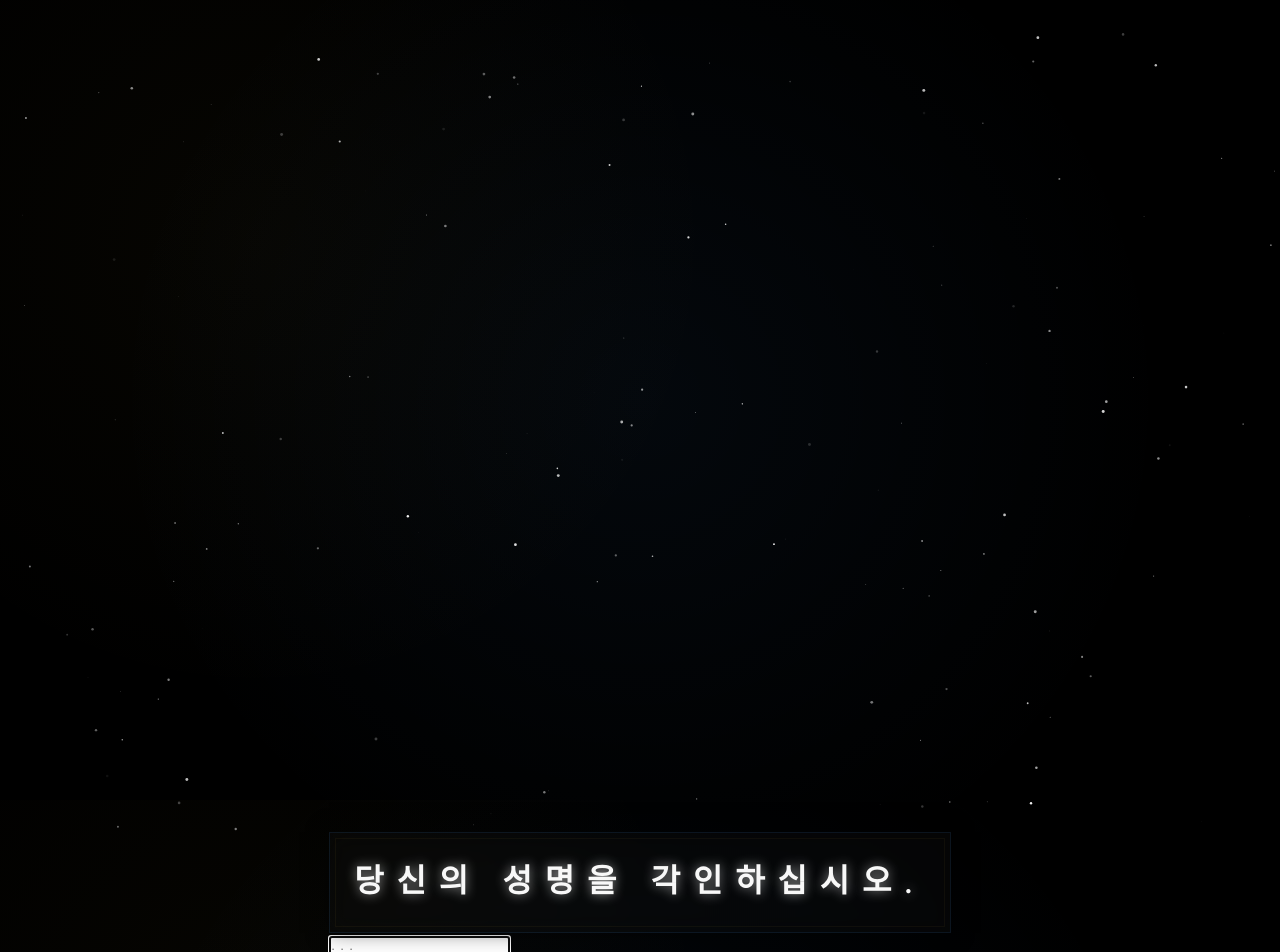
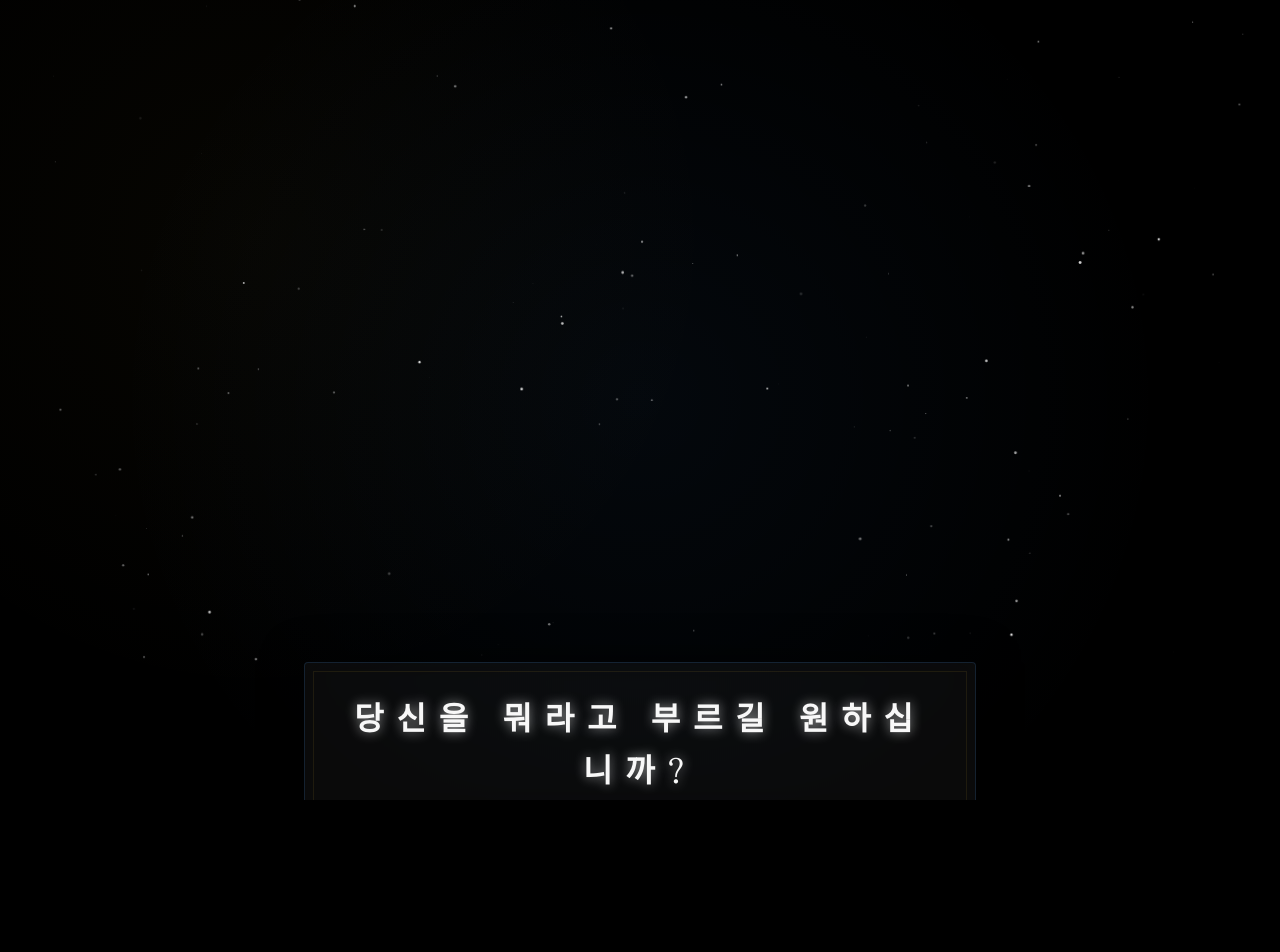
Before and after one commit to Lolololotus/Prism-Arcana_restart, a Next.js app: page / in a window 1280 px wide. Shown: the top 952 px of the page. After the commit the page ends 800 px from the top, so only its background shows below. Built offline with nearby package versions, Linux system fonts and the light colour scheme.

Commit message:
Polish: Apply user-provided text refinements for warmer ritual tone

```diff
--- a/app/globals.css
+++ b/app/globals.css
@@ -30,6 +30,80 @@ body {
     height: 100vh;
 }
 
+/* Utility Classes (Restored) */
+.flex {
+    display: flex;
+}
+
+.flex-col {
+    flex-direction: column;
+}
+
+.items-center {
+    align-items: center;
+}
+
+.justify-center {
+    justify-content: center;
+}
+
+.text-center {
+    text-align: center;
+}
+
+.z-10 {
+    z-index: 10;
+}
+
+.overflow-hidden {
+    overflow: hidden;
+}
+
+.w-full {
+    width: 100%;
+}
+
+.max-w-md {
+    max-width: 28rem;
+}
+
+.max-w-lg {
+    max-width: 32rem;
+}
+
+.max-w-2xl {
+    max-width: 42rem;
+}
+
+.max-w-3xl {
+    max-width: 48rem;
+}
+
+.max-w-4xl {
+    max-width: 56rem;
+}
+
+.mb-12 {
+    margin-bottom: 3rem;
+}
+
+.mt-12 {
+    margin-bottom: 3rem;
+}
+
+.mt-8 {
+    margin-top: 2rem;
+}
+
+.px-4 {
+    padding-left: 1rem;
+    padding-right: 1rem;
+}
+
+.gap-8 {
+    gap: 2rem;
+}
+
 .tracking-widest {
     letter-spacing: 0.4em;
 }
@@ -52,22 +126,14 @@ body {
     background: rgba(0, 0, 0, 0.2);
 }
 
-.celestial-frame::before {
-    content: '';
-    position: absolute;
-    inset: -5px;
-    border: 1px solid rgba(74, 158, 255, 0.15);
-    pointer-events: none;
-}
-
 /* Archway Design */
 .sanctuary-arch {
     position: relative;
     width: 100%;
     max-width: 450px;
-    min-height: 50vh;
-    border-top-left-radius: 200px;
-    border-top-right-radius: 200px;
+    height: 55vh;
+    border-top-left-radius: 225px;
+    border-top-right-radius: 225px;
     border: 1px solid rgba(212, 175, 55, 0.3);
     padding: 20px;
     display: flex;
@@ -80,22 +146,23 @@ body {
 
 /* Glass Blueprint Panel */
 .glass-blueprint {
-    background: rgba(255, 255, 255, 0.02);
+    background: rgba(255, 255, 255, 0.04);
     backdrop-filter: blur(12px);
-    border: 1px solid rgba(74, 158, 255, 0.1);
+    border: 1px solid rgba(74, 158, 255, 0.15);
     position: relative;
-    padding: 1.5rem;
-    box-shadow: 0 0 20px rgba(0, 0, 0, 0.5);
+    padding: 2rem;
+    box-shadow: 0 0 40px rgba(0, 0, 0, 0.7);
+    border-radius: 4px;
 }
 
 .glass-blueprint::after {
     content: '';
     position: absolute;
-    top: 5px;
-    left: 5px;
-    right: 5px;
-    bottom: 5px;
-    border: 1px solid rgba(212, 175, 55, 0.05);
+    top: 8px;
+    left: 8px;
+    right: 8px;
+    bottom: 8px;
+    border: 1px solid rgba(212, 175, 55, 0.1);
     pointer-events: none;
 }
 
@@ -104,42 +171,47 @@ body {
     background: transparent;
     border: 1px solid var(--accent-gold);
     color: var(--accent-gold);
-    padding: 12px 30px;
+    padding: 14px 40px;
     font-family: var(--font-serif);
-    letter-spacing: 0.5em;
+    letter-spacing: 0.6em;
     position: relative;
     cursor: pointer;
-    transition: all 0.4s ease;
+    transition: all 0.4s cubic-bezier(0.165, 0.84, 0.44, 1);
     text-transform: uppercase;
+    font-weight: 700;
 }
 
 .crystalline-crest:hover {
     background: rgba(212, 175, 55, 0.1);
-    box-shadow: 0 0 30px rgba(212, 175, 55, 0.2);
-    transform: translateY(-2px);
+    box-shadow: 0 0 40px rgba(212, 175, 55, 0.3);
+    transform: translateY(-3px);
+    border-color: #fff;
 }
 
 /* Ritual Layout */
 .ritual-container {
     height: 100vh;
+    width: 100vw;
     display: flex;
     flex-direction: column;
     align-items: center;
-    justify-content: space-between;
-    padding: 4vh 2rem;
+    justify-content: center;
+    /* Centered instead of space-between */
+    padding: 2rem;
     z-index: 10;
     position: relative;
+    background: transparent;
 }
 
 /* Jewel Slots (Crystalline Icons) */
 .jewel-slot-crest {
-    width: 50px;
-    height: 50px;
-    border: 1px solid rgba(74, 158, 255, 0.2);
+    width: 55px;
+    height: 55px;
+    border: 1px solid rgba(74, 158, 255, 0.3);
     display: flex;
     align-items: center;
     justify-content: center;
-    transition: all 0.3s ease;
+    transition: all 0.4s ease;
 }
 
 .jewel-slot-crest.diamond {
@@ -152,31 +224,34 @@ body {
 
 .jewel-slot-crest.active {
     border-color: var(--accent-gold);
-    box-shadow: 0 0 15px var(--accent-gold);
-    background: rgba(212, 175, 55, 0.1);
+    box-shadow: 0 0 20px var(--accent-gold);
+    background: rgba(212, 175, 55, 0.15);
 }
 
 @keyframes back-bloom {
 
     0%,
     100% {
-        opacity: 0.4;
-        transform: scale(1);
-        filter: blur(40px);
+        opacity: 0.3;
+        transform: translate(-50%, -50%) scale(1);
+        filter: blur(50px);
     }
 
     50% {
-        opacity: 0.7;
-        transform: scale(1.1);
-        filter: blur(60px);
+        opacity: 0.6;
+        transform: translate(-50%, -50%) scale(1.2);
+        filter: blur(70px);
     }
 }
 
 .back-bloom {
     position: absolute;
-    width: 300px;
-    height: 300px;
+    top: 50%;
+    left: 50%;
+    width: 400px;
+    height: 400px;
     background: radial-gradient(circle, var(--accent-gold) 0%, transparent 70%);
     z-index: -1;
-    animation: back-bloom 6s infinite ease-in-out;
+    animation: back-bloom 8s infinite ease-in-out;
+    pointer-events: none;
 }
--- a/app/page.tsx
+++ b/app/page.tsx
@@ -100,11 +100,11 @@ export default function Home() {
                         initial={{ opacity: 0, scale: 0.9 }}
                         animate={{ opacity: 1, scale: 1 }}
                         exit={{ opacity: 0, scale: 1.1 }}
-                        className="z-10 text-center flex flex-col items-center"
+                        className="z-10 text-center flex flex-col items-center justify-center w-full max-w-2xl"
                     >
-                        <div className="glass-blueprint mb-12">
+                        <div className="glass-blueprint mb-12 w-full">
                             <h1 className="tracking-widest text-2xl font-bold bloom-text">
-                                당신의 성명을 각인하십시오.
+                                당신을 뭐라고 부르길 원하십니까?
                             </h1>
                         </div>
                         <input
@@ -112,7 +112,7 @@ export default function Home() {
                             autoFocus
                             value={rawName}
                             onChange={(e) => setRawName(e.target.value)}
-                            className="bg-transparent border-b border-gold-celestial/30 p-2 text-center text-3xl tracking-widest outline-none font-serif text-[#F8F8F8] bloom-text focus:border-accent-gold transition-colors"
+                            className="bg-transparent border-b border-gold-celestial/30 p-2 text-center text-3xl tracking-widest outline-none font-serif text-[#F8F8F8] bloom-text focus:border-accent-gold transition-colors w-full max-w-md"
                             placeholder="..."
                             onKeyDown={(e) => e.key === "Enter" && rawName && setStep(2)}
                         />
@@ -125,11 +125,11 @@ export default function Home() {
                         initial={{ opacity: 0 }}
                         animate={{ opacity: 1 }}
                         exit={{ opacity: 0 }}
-                        className="z-10 text-center flex flex-col items-center"
+                        className="z-10 text-center flex flex-col items-center justify-center w-full max-w-2xl"
                     >
-                        <div className="glass-blueprint mb-12">
+                        <div className="glass-blueprint mb-12 w-full">
                             <h1 className="tracking-widest text-2xl font-bold bloom-text">
-                                탄생의 궤적을 투과하십시오.
+                                당신의 우주가 열린 날짜를 알려주십시오.
                             </h1>
                         </div>
                         <input
@@ -138,7 +138,7 @@ export default function Home() {
                             maxLength={8}
                             value={birthDate}
                             onChange={(e) => setBirthDate(e.target.value.replace(/\D/g, ""))}
-                            className="bg-transparent border-b border-gold-celestial/30 p-2 text-center text-3xl tracking-widest outline-none font-serif text-[#F8F8F8] bloom-text focus:border-accent-gold transition-colors"
+                            className="bg-transparent border-b border-gold-celestial/30 p-2 text-center text-3xl tracking-widest outline-none font-serif text-[#F8F8F8] bloom-text focus:border-accent-gold transition-colors w-full max-w-md"
                             placeholder="YYYYMMDD"
                             onKeyDown={(e) => e.key === "Enter" && birthDate.length === 8 && calculateLifePath(birthDate)}
                         />
@@ -151,7 +151,7 @@ export default function Home() {
                         initial={{ opacity: 0 }}
                         animate={{ opacity: 1 }}
                         exit={{ opacity: 0 }}
-                        className="z-10 flex flex-col items-center w-full max-w-2xl"
+                        className="z-10 flex flex-col items-center justify-center w-full max-w-2xl"
                     >
                         <ArcanaCard soulNumber={soulNumber} intensity={1} />
 
@@ -159,16 +159,16 @@ export default function Home() {
                             initial={{ opacity: 0, y: 10 }}
                             animate={{ opacity: 1, y: 0 }}
                             transition={{ delay: 1 }}
-                            className="text-center mt-12"
+                            className="text-center mt-12 w-full flex flex-col items-center"
                         >
-                            <div className="glass-blueprint mb-8 px-12">
+                            <div className="glass-blueprint mb-8 px-12 w-full max-w-md">
                                 <h2 className="tracking-[0.5em] text-xl opacity-80">SOUL NUMBER: {soulNumber}</h2>
                             </div>
                             <button
                                 onClick={startInterpretation}
                                 className="crystalline-crest"
                             >
-                                의식 계속하기
+                                당신의 인생 카드 읽어보기
                             </button>
                         </motion.div>
                     </motion.div>
@@ -180,9 +180,9 @@ export default function Home() {
                         initial={{ opacity: 0 }}
                         animate={{ opacity: 1 }}
                         exit={{ opacity: 0 }}
-                        className="z-10 flex flex-col items-center w-full px-4"
+                        className="z-10 flex flex-col items-center justify-center w-full px-4 max-w-4xl"
                     >
-                        <div className="mb-8 opacity-60 scale-75 origin-top">
+                        <div className="mb-4 opacity-50 scale-75 origin-center">
                             <ArcanaCard soulNumber={soulNumber} intensity={0.2} />
                         </div>
 
@@ -199,9 +199,9 @@ export default function Home() {
                                 initial={{ opacity: 0 }}
                                 animate={{ opacity: 1 }}
                                 onClick={() => setStep(5)}
-                                className="mt-12 crystalline-crest"
+                                className="mt-8 crystalline-crest"
                             >
-                                공방으로 진입하기
+                                나만의 인생카드 공방으로 진입하기
                             </motion.button>
                         )}
                     </motion.div>
@@ -213,18 +213,18 @@ export default function Home() {
                         initial={{ opacity: 0 }}
                         animate={{ opacity: 1 }}
                         exit={{ opacity: 0 }}
-                        className="z-10 flex flex-col items-center w-full max-w-4xl"
+                        className="z-10 flex flex-col items-center justify-center w-full max-w-4xl"
                     >
-                        <div className="scale-90 origin-top mb-4">
+                        <div className="scale-75 origin-center mb-0">
                             <ArcanaCard soulNumber={soulNumber} intensity={objects.length * 0.2 + colors.length * 0.2} />
                         </div>
 
-                        <div className="glass-blueprint mt-8 text-center px-12">
-                            <p className="tracking-widest mb-8 bloom-text">
+                        <div className="glass-blueprint mt-4 text-center px-12 w-full max-w-2xl">
+                            <p className="tracking-widest mb-6 bloom-text">
                                 {step === 5 ? "지미니: 운명의 청사진을 구성하십시오." : "지미니: 색채의 영혼을 투과하십시오."}
                             </p>
 
-                            <div className="flex gap-8 mb-8 justify-center">
+                            <div className="flex gap-8 mb-6 justify-center">
                                 {[1, 2, 3].map(i => (
                                     <JewelSlot
                                         key={`obj-${i}`}
@@ -263,7 +263,7 @@ export default function Home() {
                         initial={{ opacity: 0 }}
                         animate={{ opacity: 1 }}
                         exit={{ opacity: 0 }}
-                        className="z-10 text-center"
+                        className="z-10 text-center flex flex-col items-center justify-center"
                     >
                         <ArcanaCard soulNumber={soulNumber} intensity={1} />
                         <p className="tracking-widest mt-12 bloom-text animate-pulse italic text-gold-celestial/60">
@@ -278,7 +278,7 @@ export default function Home() {
                         initial={{ opacity: 0 }}
                         animate={{ opacity: 1 }}
                         exit={{ opacity: 0 }}
-                        className="z-10 w-full max-w-md text-center"
+                        className="z-10 w-full max-w-md text-center flex flex-col items-center justify-center"
                     >
                         <h2 className="tracking-widest mb-8 text-xl bloom-text gold-engraved">2026년의 궤적을 비추는 중...</h2>
                         <div className="w-full h-0.5 bg-white/5 relative overflow-hidden">
@@ -297,7 +297,7 @@ export default function Home() {
                         key="step9"
                         initial={{ opacity: 0, scale: 0.9 }}
                         animate={{ opacity: 1, scale: 1 }}
-                        className="z-10 flex flex-col items-center w-full max-w-2xl"
+                        className="z-10 flex flex-col items-center justify-center w-full max-w-2xl"
                     >
                         <ArcanaCard soulNumber={soulNumber} intensity={1} glowColor="#ffcc00" />
 
--- a/components/GalacticBackground.tsx
+++ b/components/GalacticBackground.tsx
@@ -45,7 +45,6 @@ export default function GalacticBackground() {
                 if (this.y < 0) this.y = h;
                 if (this.y > h) this.y = 0;
 
-                // Mouse interaction
                 const dx = this.x - mouse.x;
                 const dy = this.y - mouse.y;
                 const dist = Math.sqrt(dx * dx + dy * dy);
@@ -71,10 +70,6 @@ export default function GalacticBackground() {
         function animate() {
             if (!ctx) return;
             ctx.clearRect(0, 0, w, h);
-
-            // Noise background pattern could be added here if needed,
-            // but pure black + gradients in CSS covers the requirement.
-
             stars.forEach(star => {
                 star.update();
                 star.draw();
@@ -114,8 +109,11 @@ export default function GalacticBackground() {
     return (
         <canvas
             ref={canvasRef}
-            className="fixed top-0 left-0 w-full h-full pointer-events-none z-0"
-            style={{ background: 'transparent' }}
+            className="fixed top-0 left-0 w-full h-full pointer-events-none"
+            style={{
+                background: 'transparent',
+                zIndex: -1 // Explicitly set to negative to stay behind everything
+            }}
         />
     );
 }
```
